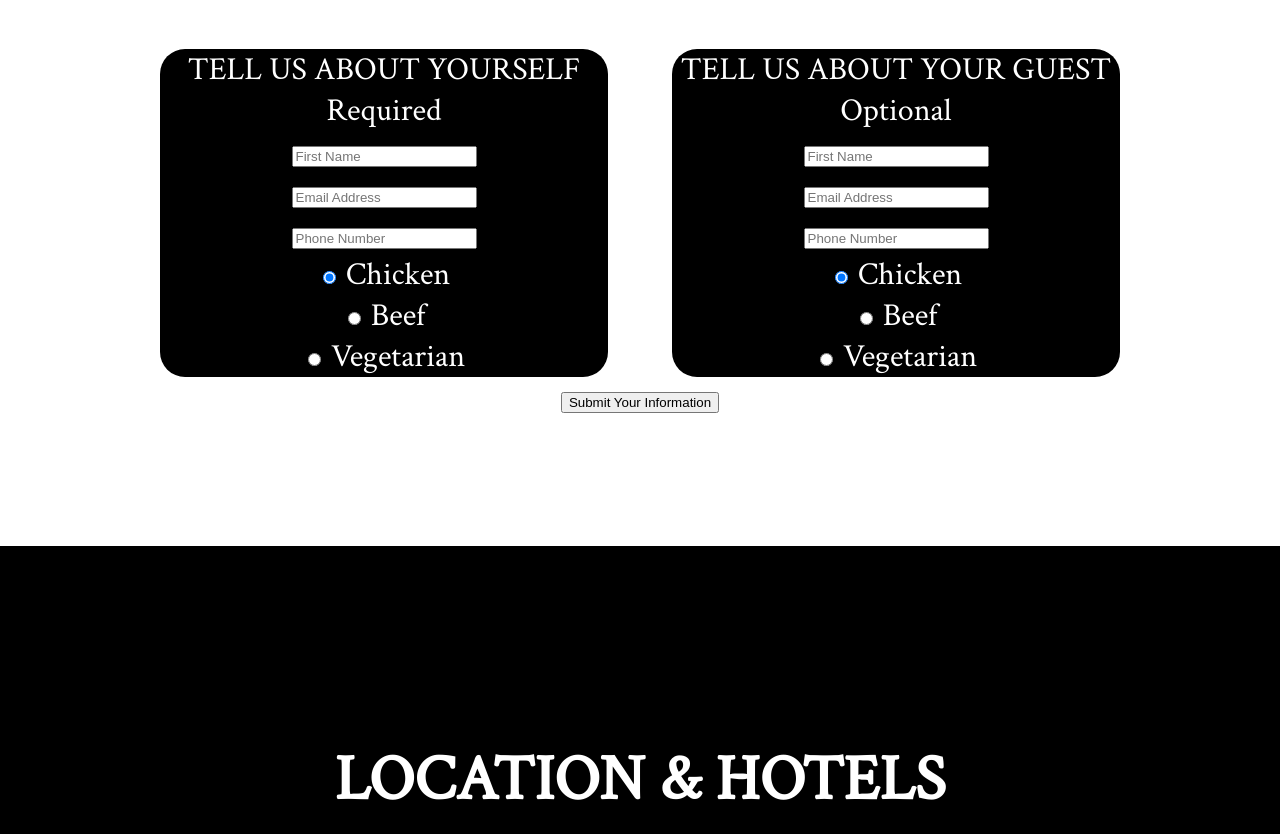
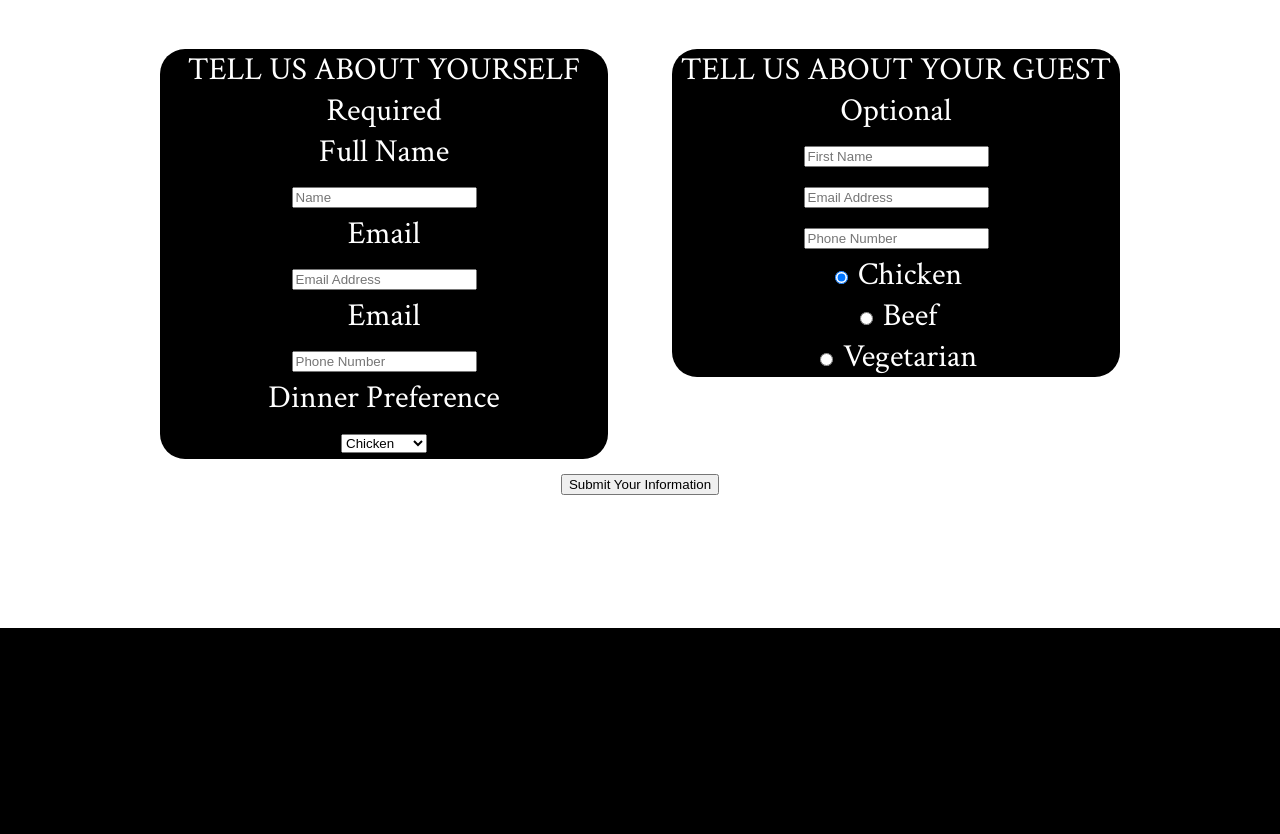
Before and after one commit to jonathanjwatson/stork-ball, a React (Create React App) app in the folder client/: page / in a window 1280 px wide. Shown: the part 3940-4774 px from the top of the page. Built offline with nearby package versions, Linux system fonts and the light colour scheme.

Commit message:
Save form data to state

```diff
--- a/client/src/components/PodEight.jsx
+++ b/client/src/components/PodEight.jsx
@@ -5,6 +5,7 @@ import footer from '../images/SaveTheStorks-Footer.png';
 
 
 class PodEight extends Component {
+
     render() {
         return (
             <div>
--- a/client/src/components/PodSeven.jsx
+++ b/client/src/components/PodSeven.jsx
@@ -3,6 +3,26 @@ import React, { Component } from 'react';
 
 
 class PodSeven extends Component {
+	constructor() {
+        super();
+        this.state = {
+            user: {
+				fullName: '',
+				email: '',
+				phone: '',
+				dinnerChoice: 'Chicken'
+			}
+        }
+	}
+	_handleChange = (e) => {
+		const attributeName = e.target.name;
+		const attributeValue = e.target.value;
+		const user = {...this.state.user};
+		user[attributeName] = attributeValue;
+		this.setState({ user });
+		console.log(this.state.user.fullName)
+
+	}
     render() {
         return (
 
@@ -21,18 +41,50 @@ class PodSeven extends Component {
 							<br />
 							<span>Required</span>
 							<br />
-					<input type="text" placeholder="First Name"  required/>
+								<label htmlFor="fullName">Full Name</label>
 								<br />
-					<input type="email" placeholder="Email Address"  required/>
+								<input
+									type="text"
+									onChange={this._handleChange}
+									value={this.state.user.fullName}
+									name="fullName"
+									placeholder="Name"
+									required
+								/>
 								<br />
-					<input type="phone" placeholder="Phone Number" required/>
+								<label htmlFor="email">Email</label>
 								<br />
-					<input type="radio" name="meal" value="chicken" checked /> Chicken
+								<input
+									type="text"
+									onChange={this._handleChange}
+									value={this.state.user.email}
+									name="email"
+									placeholder="Email Address"
+									required
+								/>
 								<br />
-					<input type="radio" name="meal" value="beef"  /> Beef
+								<label htmlFor="phone">Email</label>
 								<br />
-					<input type="radio" name="meal" value="vegetarian"  /> Vegetarian
+								<input
+									type="text"
+									onChange={this._handleChange}
+									value={this.state.user.phone}
+									name="phone"
+									placeholder="Phone Number"
+									required
+								/>
 								<br />
+								<label htmlFor="dinnerChoice">Dinner Preference</label>
+								<br />
+								<select
+									name="dinnerChoice"
+									value={this.state.user.dinnerChoice}
+									onChange={this._handleChange}
+								>
+									<option value="Chicken">Chicken</option>
+									<option value="Beef">Beef</option>
+									<option value="Vegetarian">Vegetarian</option>
+								</select>
 							</form>
 						</div>
 						<div className="RSVP-Padding">
```
Lines whose indentation alone changed are shown as unchanged.
